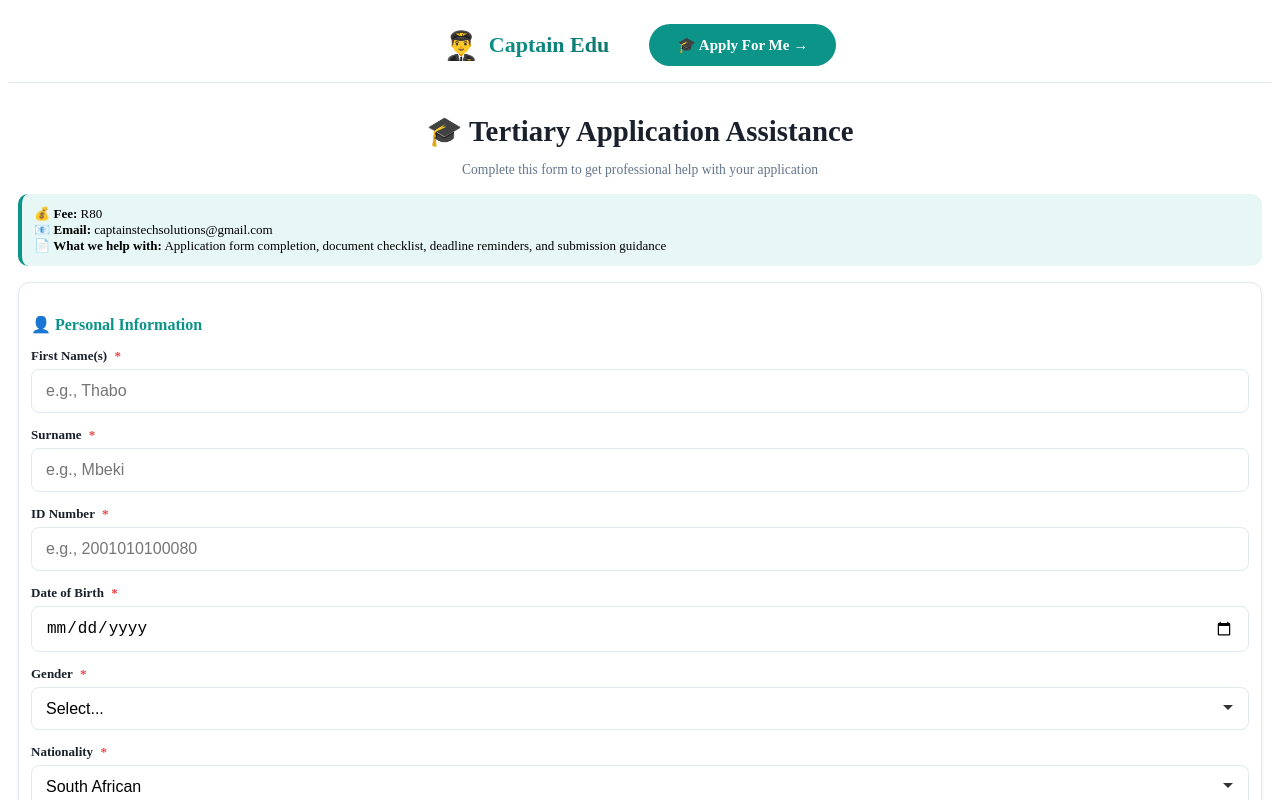
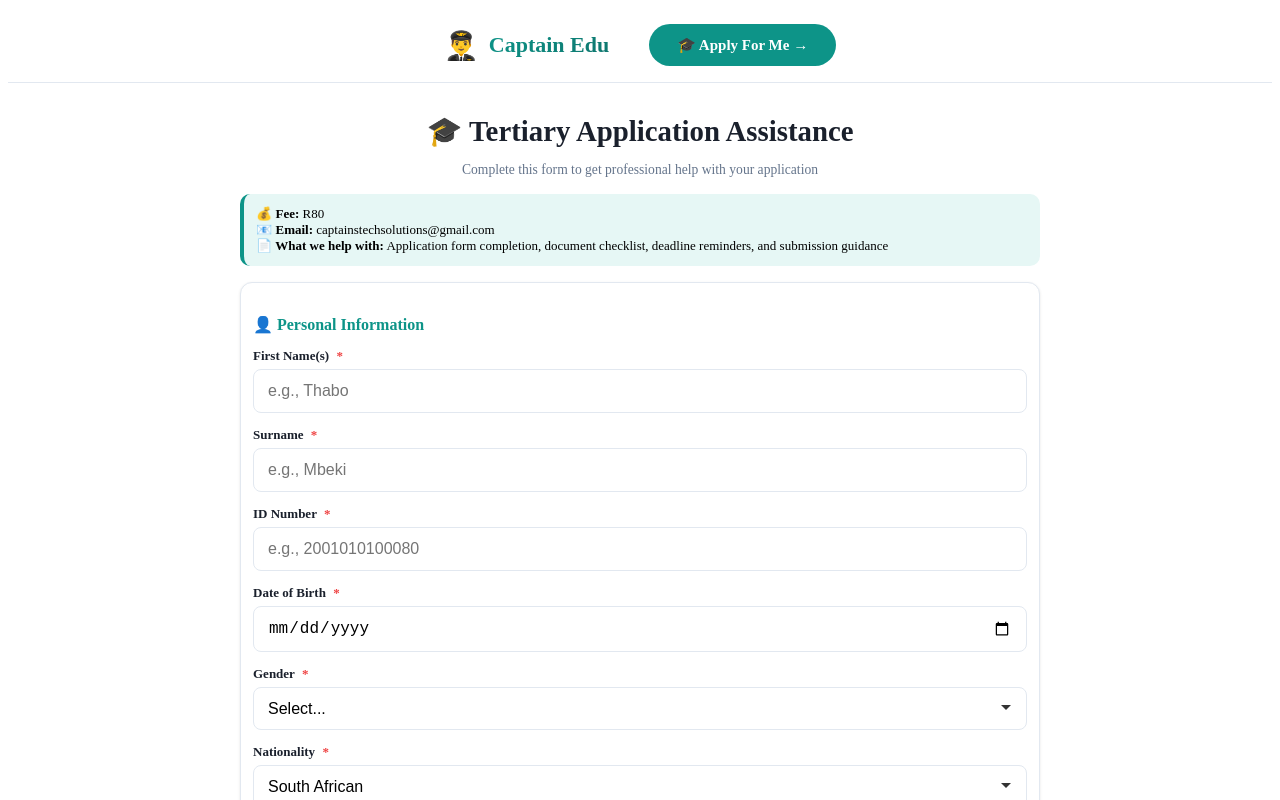
Before and after one commit to The-Captains/captainedu, a React (Vite) app: page /apply in a window 1280 px wide. Shown: the top 800 px of the page. Built offline with nearby package versions, Linux system fonts and the light colour scheme.

Commit message:
implementation

```diff
--- a/src/pages/Apply.jsx
+++ b/src/pages/Apply.jsx
@@ -412,7 +412,7 @@ function Apply() {
 
     // Styles - Mobile-First Design
     const containerStyle = {
-        maxWidth: '100%',
+        maxWidth: '800px',
         margin: '0 auto',
         padding: '12px 10px'
     };
```
Lines whose indentation alone changed are shown as unchanged.
